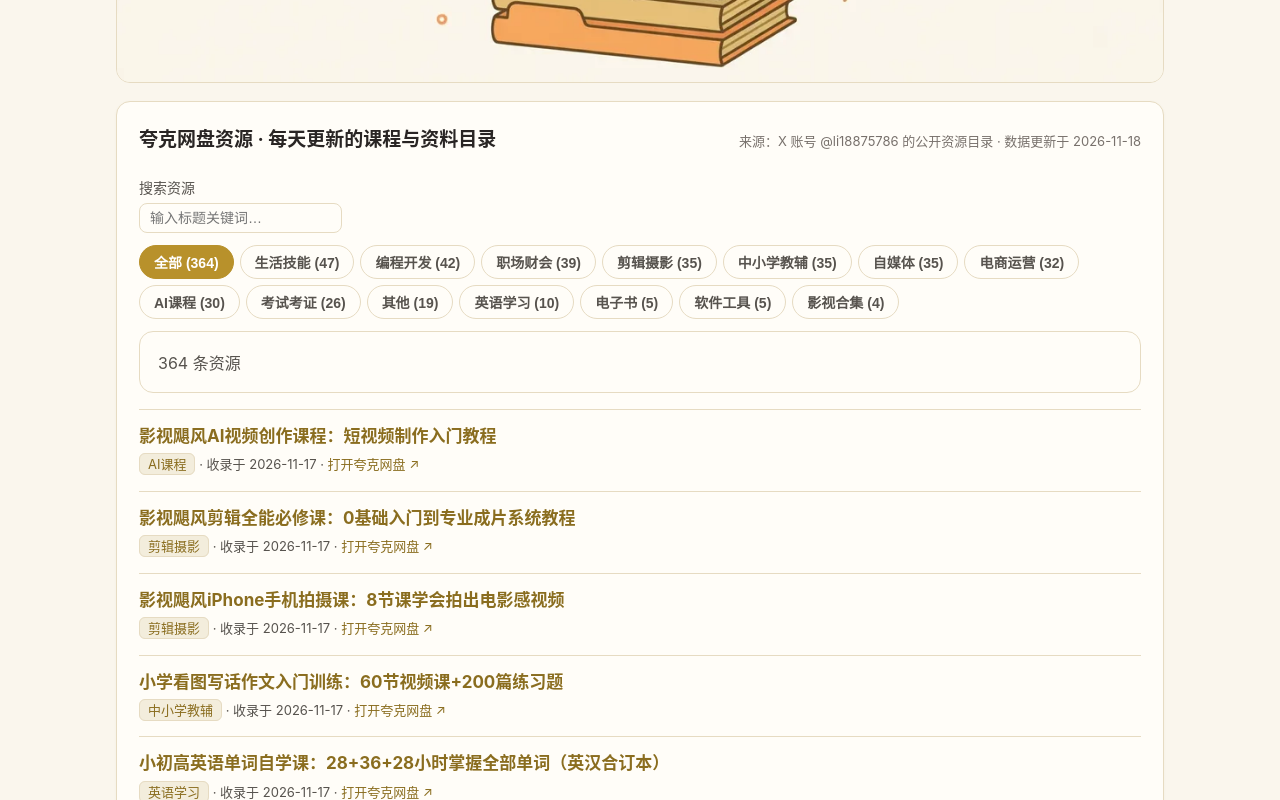
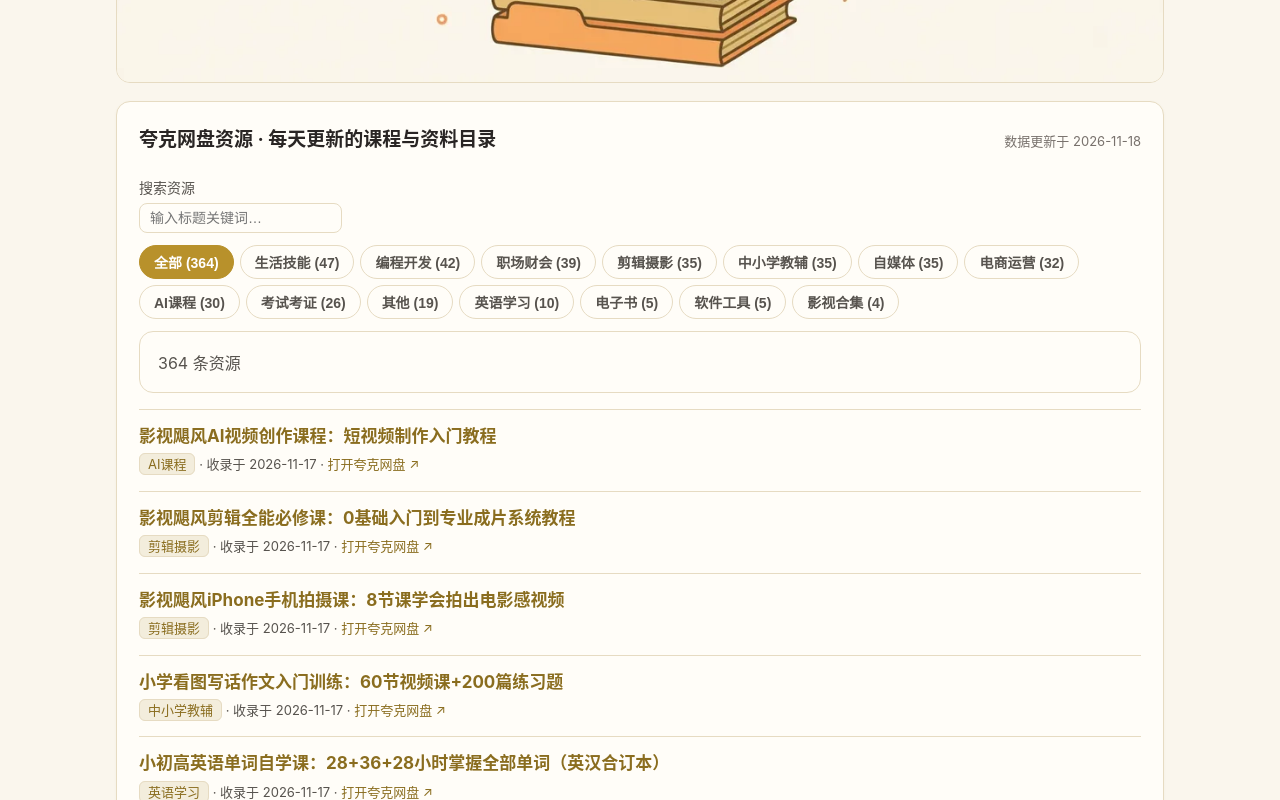
Before and after one commit to guowanqin/crypto-hub, a Next.js app: page /tool/quark-resources in a window 1280 px wide. Shown: the part 900-1700 px from the top of the page. Built offline with nearby package versions, Linux system fonts and the light colour scheme.

Commit message:
feat(quark-resources): hide data source on page (web upload)

```diff
--- a/components/Li18875786Board.tsx
+++ b/components/Li18875786Board.tsx
@@ -35,7 +35,7 @@ interface BoardDict {
 const DICT: Record<Lang, BoardDict> = {
   zh: {
     boardKicker: "夸克网盘资源 · 每天更新的课程与资料目录",
-    boardMetaPrefix: "来源：X 账号 @li18875786 的公开资源目录",
+    boardMetaPrefix: "",
     updatedOn: "数据更新于",
     searchLabel: "搜索资源",
     searchPlaceholder: "输入标题关键词…",
@@ -47,7 +47,7 @@ const DICT: Record<Lang, BoardDict> = {
     emptyTitle: "没有符合条件的资源",
     emptyBody: "换个搜索词或分类试试。",
     methodTitle: "收录口径（全部公开）",
-    methodBody: "本页收录 X 账号 @li18875786 公开资源目录里带夸克网盘链接的条目：每个夸克链接一条，只有百度网盘链接的条目不收；按目录原顺序排列（新在前）。标题为本站按 SEO 长尾规则改写的版本：保留原课程名与真实信息，去掉符号、大小与营销空话。目录本身没有逐条日期，本页的「收录日期」是本站首次抓取到该条目的日期（现有条目均为 2026-11-17 首次收录），近 7 天新收录的带「新」标记。分类按标题关键词自动归类，可能个别分得不准，以标题为准。本站每天 10:00 自动拉取目录更新。",
+    methodBody: "本页收录公开资源目录里带夸克网盘链接的条目：每个夸克链接一条，只有百度网盘链接的条目不收；按目录原顺序排列（新在前）。标题为本站按 SEO 长尾规则改写的版本：保留原课程名与真实信息，去掉符号、大小与营销空话。目录本身没有逐条日期，本页的「收录日期」是本站首次抓取到该条目的日期（现有条目均为 2026-11-17 首次收录），近 7 天新收录的带「新」标记。分类按标题关键词自动归类，可能个别分得不准，以标题为准。本站每天 10:00 自动拉取目录更新。",
     honestTitle: "这个榜能看什么、不能看什么",
     honestBody: "能看：最近又分享了哪些课程和资料，顺着分类或搜索找。不能看：资源质量与完整度——本站没有逐个下载核验，内容以网盘里实际文件为准。",
     disclaimerTitle: "第三方分享链接，使用前请自行判断",
@@ -56,7 +56,7 @@ const DICT: Record<Lang, BoardDict> = {
   },
   en: {
     boardKicker: "Quark Drive Resources · a daily-updated directory of courses and materials",
-    boardMetaPrefix: "Source: the public resource directory of X account @li18875786",
+    boardMetaPrefix: "",
     updatedOn: "Updated",
     searchLabel: "Search resources",
     searchPlaceholder: "Type a title keyword…",
@@ -68,7 +68,7 @@ const DICT: Record<Lang, BoardDict> = {
     emptyTitle: "No resources match",
     emptyBody: "Try a different search term or category.",
     methodTitle: "How the board works (fully disclosed)",
-    methodBody: "This page lists the entries with a Quark Drive link from the public resource directory of X account @li18875786: one item per Quark link — entries that only carry a Baidu Drive link are not collected. Items keep the directory's own order (newest first). Titles are this site's SEO long-tail rewrites of the originals: course names and factual details are kept, decorative symbols, file sizes and marketing filler are removed. The directory gives no per-item date; the date shown is when this site first collected the item (all current items were first collected on 2026-11-17), and items collected in the last 7 days carry a NEW badge. Categories are assigned automatically from title keywords and may occasionally be off — trust the title. This site re-fetches the directory automatically at 10:00 every day.",
+    methodBody: "This page lists the entries with a Quark Drive link from a public resource directory: one item per Quark link — entries that only carry a Baidu Drive link are not collected. Items keep the directory's own order (newest first). Titles are this site's SEO long-tail rewrites of the originals: course names and factual details are kept, decorative symbols, file sizes and marketing filler are removed. The directory gives no per-item date; the date shown is when this site first collected the item (all current items were first collected on 2026-11-17), and items collected in the last 7 days carry a NEW badge. Categories are assigned automatically from title keywords and may occasionally be off — trust the title. This site re-fetches the directory automatically at 10:00 every day.",
     honestTitle: "What this board can and cannot tell you",
     honestBody: "It can tell you which courses and materials were shared recently, browsable by category or search. It cannot tell you about quality or completeness — nothing here was downloaded and verified item by item; what is actually inside each drive share is what counts.",
     disclaimerTitle: "Third-party share links — judge for yourself before using",
@@ -78,7 +78,7 @@ const DICT: Record<Lang, BoardDict> = {
   // TW-START
   tw: {
     boardKicker: "夸克網盤資源 · 每天更新的課程與資料目錄",
-    boardMetaPrefix: "來源：X 賬號 @li18875786 的公開資源目錄",
+    boardMetaPrefix: "",
     updatedOn: "資料更新於",
     searchLabel: "搜尋資源",
     searchPlaceholder: "輸入標題關鍵詞…",
@@ -90,7 +90,7 @@ const DICT: Record<Lang, BoardDict> = {
     emptyTitle: "沒有符合條件的資源",
     emptyBody: "換個搜尋詞或分類試試。",
     methodTitle: "收錄口徑（全部公開）",
-    methodBody: "本頁收錄 X 賬號 @li18875786 公開資源目錄裡帶夸克網盤連結的條目：每個夸克連結一條，只有百度網盤連結的條目不收；按目錄原順序排列（新在前）。標題為本站按 SEO 長尾規則改寫的版本：保留原課程名與真實資訊，去掉符號、大小與營銷空話。目錄本身沒有逐條日期，本頁的「收錄日期」是本站首次抓取到該條目的日期（現有條目均為 2026-11-17 首次收錄），近 7 天新收錄的帶「新」標記。分類按標題關鍵詞自動歸類，可能個別分得不準，以標題為準。本站每天 10:00 自動拉取目錄更新。",
+    methodBody: "本頁收錄公開資源目錄裡帶夸克網盤連結的條目：每個夸克連結一條，只有百度網盤連結的條目不收；按目錄原順序排列（新在前）。標題為本站按 SEO 長尾規則改寫的版本：保留原課程名與真實資訊，去掉符號、大小與營銷空話。目錄本身沒有逐條日期，本頁的「收錄日期」是本站首次抓取到該條目的日期（現有條目均為 2026-11-17 首次收錄），近 7 天新收錄的帶「新」標記。分類按標題關鍵詞自動歸類，可能個別分得不準，以標題為準。本站每天 10:00 自動拉取目錄更新。",
     honestTitle: "這個榜能看什麼、不能看什麼",
     honestBody: "能看：最近又分享了哪些課程和資料，順著分類或搜尋找。不能看：資源質量與完整度——本站沒有逐個下載核驗，內容以網盤裡實際檔案為準。",
     disclaimerTitle: "第三方分享連結，使用前請自行判斷",
@@ -129,8 +129,7 @@ export default function Li18875786Board() {
       <div className="burn-board-head">
         <h2 className="burn-board-title">{d.boardKicker}</h2>
         <p className="burn-board-meta">
-          {d.boardMetaPrefix}
-          {` · ${d.updatedOn} ${LI18875786_UPDATED}`}
+          {`${d.updatedOn} ${LI18875786_UPDATED}`}
         </p>
       </div>
 
@@ -222,17 +221,6 @@ export default function Li18875786Board() {
       <h3 className="sub-title">{d.disclaimerTitle}</h3>
       <p className="body-text">{d.disclaimerBody}</p>
 
-      <h3 className="sub-title">{d.sourcesTitle}</h3>
-      <p className="body-text">
-        X ·{" "}
-        <a href="https://x.com/li18875786" target="_blank" rel="noopener noreferrer">
-          @li18875786
-        </a>
-        {" · "}
-        <a href="https://zy.zcw20241221.workers.dev/" target="_blank" rel="noopener noreferrer">
-          zy.zcw20241221.workers.dev
-        </a>
-      </p>
     </section>
   );
 }
```
